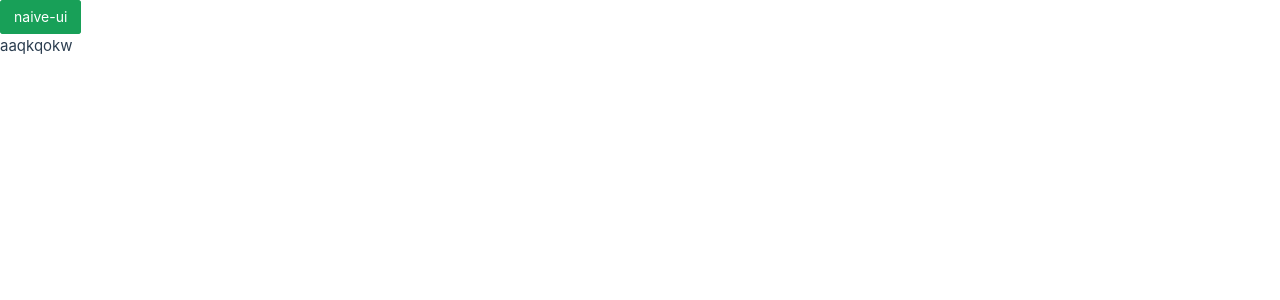
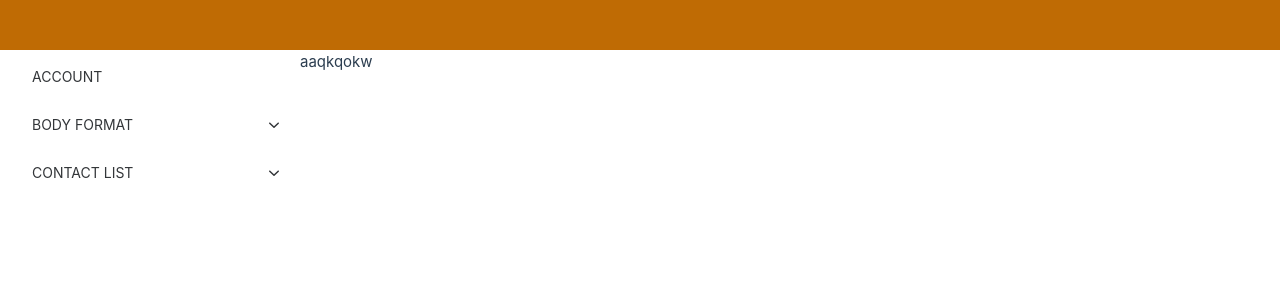
Before and after one commit to mail-sender/mail_sender_front, a Vue app: page / in a window 1280 px wide. Shown: the top 300 px of the page. Built offline with nearby package versions, Linux system fonts and the light colour scheme; a small style sheet from the web is missing.

Commit message:
Add: Navbar & SideMenu

```diff
--- a/package.json
+++ b/package.json
@@ -32,6 +32,7 @@
     "jsdom": "^19.0.0",
     "naive-ui": "^2.25.2",
     "prettier": "^2.5.1",
+    "sass": "^1.49.7",
     "start-server-and-test": "^1.14.0",
     "typescript": "~4.5.5",
     "vfonts": "0.0.3",
--- a/src/App.vue
+++ b/src/App.vue
@@ -1,21 +1,15 @@
 <template>
-  <!-- TODO: AppBar -->
-  <!-- TODO: SideBar -->
   <div>
-    <n-button type="primary">naive-ui</n-button>
-    <RouterView />
+    <div class="appbar"></div>
+    <div class="content">
+      <div class="menu">
+        <n-menu :options="menuOptions" />
+      </div>
+      <div class="container">
+        <RouterView />
+      </div>
+    </div>
   </div>
-  <!--
-  <v-app>
-    <v-main>
-
-      <v-container>
-
-
-      </v-container>
-    </v-main>
-  </v-app>
-  -->
 </template>
 
 <script>
@@ -24,12 +18,48 @@ import { RouterView } from "vue-router";
 export default {
   name: "App",
   components: { RouterView },
-  data: () => ({
-    //
-  }),
+  data: () => ({}),
+  setup() {
+    return { menuOptions: menus };
+  },
 };
+
+const menus = [
+  { label: "ACCOUNT", key: "account" },
+  {
+    label: "BODY FORMAT",
+    key: "bodyFormat",
+    children: [
+      {
+        label: "FORMAT 01",
+        key: "format_01",
+      },
+      {
+        label: "FORMAT 02",
+        key: "format_02",
+      },
+    ],
+  },
+  {
+    label: "CONTACT LIST",
+    key: "contactList",
+    children: [],
+  },
+];
 </script>
 
-<style>
+<style lang="scss">
 @import "@/assets/base.css";
+
+.appbar {
+  height: 50px;
+  background-color: var(--point-color);
+}
+
+.content {
+  display: flex;
+  .menu {
+    width: 300px;
+  }
+}
 </style>
--- a/src/assets/base.css
+++ b/src/assets/base.css
@@ -34,6 +34,8 @@
   --color-text: var(--vt-c-text-light-1);
 
   --section-gap: 160px;
+
+  --point-color: rgba(191, 107, 4, 1);
 }
 
 @media (prefers-color-scheme: dark) {
```
Also changed, not shown: 1 other file (tests, documents, lock files or other folders).
